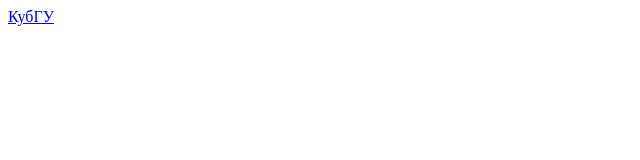
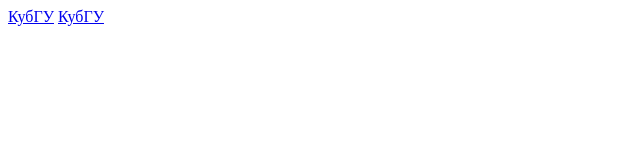
Before and after one commit to ckirill/ckirill.github.io, a plain HTML site: page index.html in a window 1280 px wide. Shown: the full height of the page, 0-640 px from the left. Drawn offline with Linux system fonts and the light colour scheme.

Commit message:
Update index.html

```diff
--- a/index.html
+++ b/index.html
@@ -1 +1,2 @@
 <a href="http://kubsu.ru/">КубГУ</a>
+<a href="https://kubsu.ru/">КубГУ</a>
```
